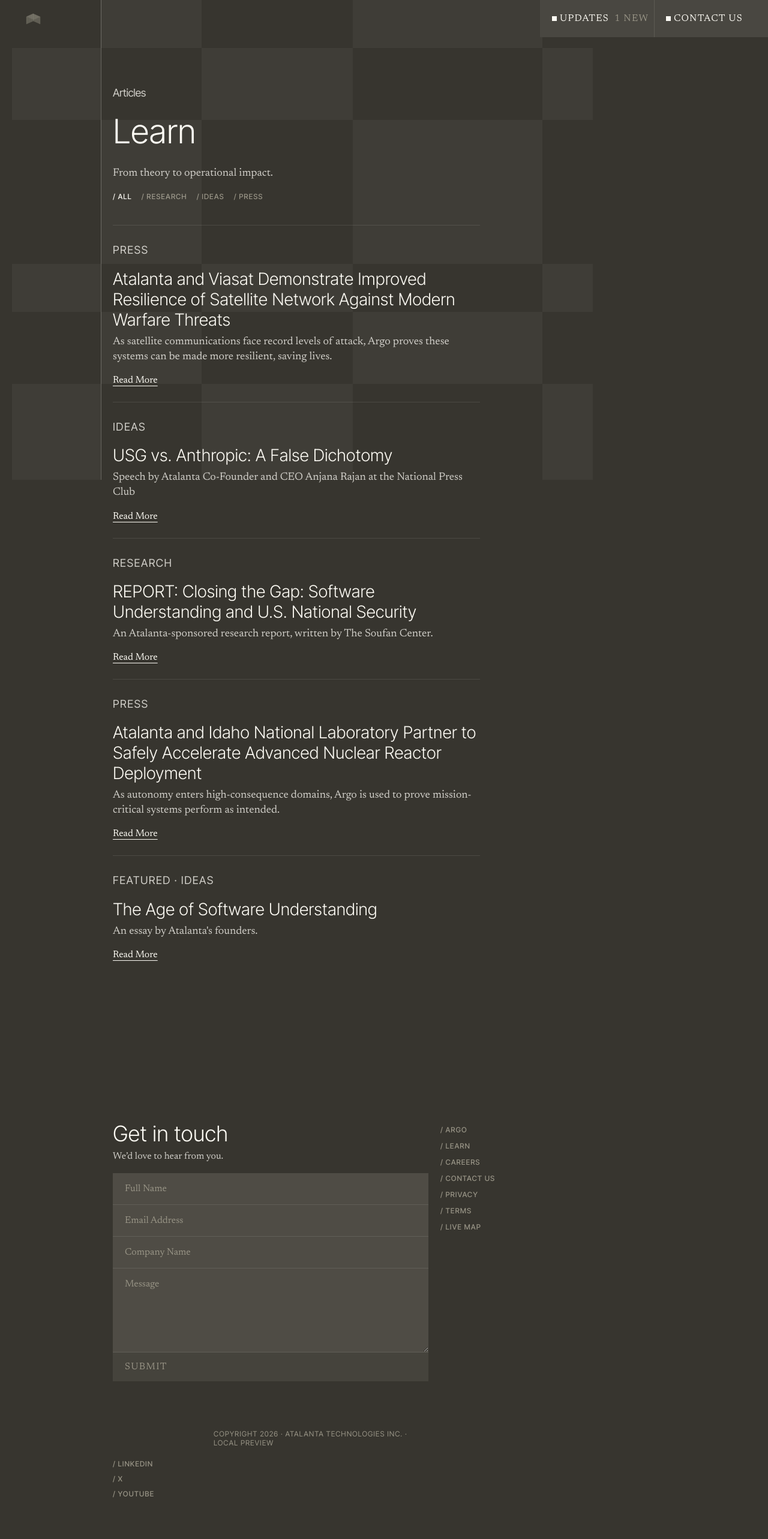
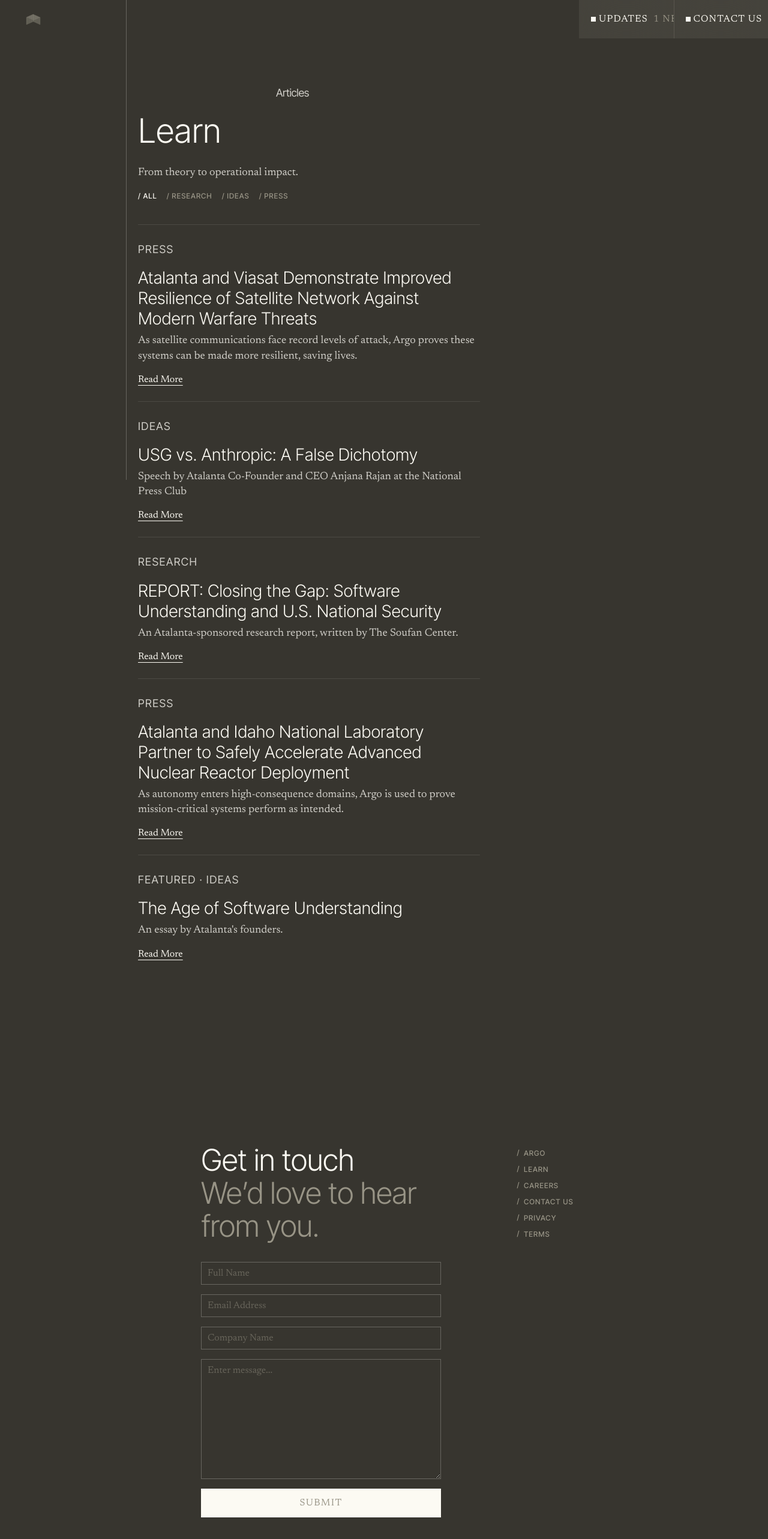
Before and after one commit to BorelSigmaInc/ArgoSea, a Next.js app in the folder frontend/: page /articles/all/1 in a window 1280 px wide. Shown: the top 2566 px of the page at 60% size. Built offline with nearby package versions, Linux system fonts and the light colour scheme.

Commit message:
Match Atalanta layout chrome: 12-col grid, hidden pattern, two-tone hero.
Align header/modals, problem text colors, forms, and footer with the live source structure.

```diff
--- a/frontend/app/atalanta.css
+++ b/frontend/app/atalanta.css
@@ -7,18 +7,22 @@
   --at-grey-1: #989486;
   --at-grey-1-a15: color-mix(in srgb, #989486 15%, transparent);
   --at-grey-1-a25: color-mix(in srgb, #989486 25%, transparent);
+  --at-grey-1-a50: color-mix(in srgb, #989486 50%, transparent);
   --at-grey-2: #d0cec8;
   --at-yellow: #f7f781;
-  --at-pattern: color-mix(in srgb, #fcfaf3 4.5%, transparent);
+  --at-pattern: #413f39;
   --scrollbar: 0px;
   --at-margin: 20px;
   --at-gutter: 20px;
   --at-header: 62px;
-  --at-column: calc((100vw - var(--scrollbar) - 2 * var(--at-margin) - 14 * var(--at-gutter)) / 15);
+  --at-columns: 12;
+  --at-container: calc((100 * var(--vw, 1vw)) - (2 * var(--at-margin)));
+  --at-column: calc((1 / var(--at-columns)) * (var(--at-container) - ((var(--at-columns) - 1) * var(--at-gutter))));
   --at-sidebar: calc(2 * var(--at-column) + var(--at-gutter));
-  --at-content: calc(11 * var(--at-column) + 10 * var(--at-gutter));
-  --at-modal-w: max(calc(4 * var(--at-column) + 3 * var(--at-gutter) + var(--at-margin)), 380px);
+  --at-content: calc(10 * var(--at-column) + 9 * var(--at-gutter));
+  --at-modal-w: max(calc(3 * var(--at-column) + 2 * var(--at-gutter) + var(--at-margin)), 280px);
   --at-ease: cubic-bezier(.33, 1, .68, 1);
+  --at-blur: blur(40px);
 }
 
 @media (max-width: 800px) {
@@ -26,9 +30,10 @@
     --at-margin: 12px;
     --at-gutter: 12px;
     --at-header: 46px;
-    --at-column: calc((100vw - var(--scrollbar) - 2 * var(--at-margin) - 13 * var(--at-gutter)) / 14);
-    --at-sidebar: calc(1 * var(--at-column) + var(--at-gutter));
-    --at-modal-w: max(calc(4 * var(--at-column) + 2 * var(--at-gutter) + var(--at-margin)), 168px);
+    --at-columns: 6;
+    --at-sidebar: var(--at-column);
+    --at-content: calc(5 * var(--at-column) + 4 * var(--at-gutter));
+    --at-modal-w: max(calc(3 * var(--at-column) + 2 * var(--at-gutter) + var(--at-margin)), 0px);
   }
 }
 
@@ -82,9 +87,39 @@
 .at-pattern {
   position: fixed;
   inset: 0;
-  z-index: 1;
+  z-index: 20;
   pointer-events: none;
+  padding: 0 var(--at-margin);
+  opacity: 0;
+  transition: opacity 0.2s linear;
+}
+
+html.at-transitioning .at-pattern {
   opacity: 1;
+}
+
+.at-pattern-grid {
+  display: grid;
+  width: 100%;
+  height: 100%;
+}
+
+.at-pattern-cell {
+  background: var(--at-pattern);
+  opacity: 0;
+}
+
+html.at-transitioning .at-pattern-cell {
+  animation: atCellIn 0.55s var(--at-ease) both;
+}
+
+html.at-transitioning .at-pattern-cell:nth-child(odd) { animation-delay: 0.04s; }
+html.at-transitioning .at-pattern-cell:nth-child(3n) { animation-delay: 0.08s; }
+
+@keyframes atCellIn {
+  from { opacity: 0; }
+  40% { opacity: 1; }
+  to { opacity: 0; }
 }
 
 .at-page-flash {
@@ -120,17 +155,6 @@
   transform: none;
 }
 
-.at-pattern-grid {
-  display: grid;
-  width: 100%;
-  height: 100%;
-  padding: 0 var(--at-margin);
-}
-
-.at-pattern-cell {
-  background: var(--at-pattern);
-}
-
 .at-vline {
   position: fixed;
   top: 0;
@@ -151,6 +175,7 @@
   padding-left: var(--at-margin);
   display: grid;
   grid-template-columns: var(--at-sidebar) 1fr var(--at-modal-w);
+  gap: var(--at-gutter);
   align-items: stretch;
 }
 
@@ -278,10 +303,10 @@
   display: flex;
   width: 50%;
   height: 100%;
-  padding: 0 0 0 20px;
-  background: color-mix(in srgb, #fcfaf3 9%, #37352f);
+  padding: 24px 0 24px 20px;
+  background: var(--at-grey-1-a15);
   color: var(--at-white);
-  backdrop-filter: blur(40px);
+  backdrop-filter: var(--at-blur);
   overflow: hidden;
 }
 
@@ -316,84 +341,133 @@
 .at-update p { margin: 0 0 16px; font-size: 14px; }
 .at-update .at-more { color: var(--at-white); text-decoration: underline; text-underline-offset: 4px; }
 
-.at-form { display: flex; flex-direction: column; }
-.at-form input, .at-form textarea {
+.at-form { display: flex; flex-direction: column; gap: 1px; }
+.at-form.compact input,
+.at-form.compact textarea {
   width: 100%;
   padding: 18px 20px;
   background: var(--at-grey-1-a25);
   color: var(--at-white);
-  border-bottom: 1px solid var(--at-white-a10);
+  backdrop-filter: var(--at-blur);
 }
-.at-form input::placeholder, .at-form textarea::placeholder { color: var(--at-grey-1); }
-.at-form textarea { min-height: 140px; resize: vertical; }
+.at-form.default {
+  gap: 16px;
+}
+.at-form.default input {
+  width: 100%;
+  padding: 10px;
+  background: transparent;
+  color: var(--at-white);
+  border: 1px solid var(--at-white-a25);
+}
+.at-form.default textarea {
+  width: 100%;
+  min-height: 200px;
+  padding: 10px;
+  resize: vertical;
+  background: transparent;
+  color: var(--at-white);
+  border: 1px solid var(--at-white-a25);
+}
+.at-form input::placeholder,
+.at-form textarea::placeholder { color: var(--at-grey-1-a50); }
+.at-form.default input:hover,
+.at-form.default textarea:hover,
+.at-form.default input:focus,
+.at-form.default textarea:focus {
+  border-color: var(--at-grey-1);
+  outline: none;
+}
 .at-submit {
   padding: 16px 20px;
-  background: var(--at-grey-1-a15);
-  color: var(--at-white);
+  background: var(--at-white);
+  color: var(--at-black);
   font-family: var(--at-head), sans-serif;
   font-size: 12px;
   letter-spacing: 0.08em;
   text-transform: uppercase;
+  text-align: center;
+  transition: background-color 0.25s var(--at-ease);
+}
+.at-submit:hover { background: var(--at-grey-2); }
+.at-form.compact .at-submit {
+  background: var(--at-grey-1-a15);
+  color: var(--at-white);
   text-align: left;
 }
-.at-submit:hover { background: var(--at-grey-1-a25); }
-.at-success { padding: 24px 20px; color: var(--at-white); }
+.at-form.compact .at-submit:hover { background: var(--at-grey-1-a25); }
+.at-success { padding: 24px 0; color: var(--at-white); font-family: var(--at-head), sans-serif; font-weight: 300; font-size: 36px; line-height: 1.1; }
 
 .at-hero {
   position: relative;
   z-index: 2;
-  min-height: 100vh;
+  min-height: 100lvh;
   width: 100%;
-  padding: calc(var(--at-header) + 72px) var(--at-margin) 0;
+  padding: calc(var(--at-header) + 100px) 0 0;
   display: grid;
-  grid-template-columns: var(--at-sidebar) var(--at-content);
-  gap: var(--at-gutter);
+  grid-template-columns: 1fr;
+  grid-template-rows: auto auto 1fr;
 }
 
-.at-hero > * { grid-column: 2; }
-
 .at-kicker {
-  margin: 0 0 28px;
+  margin: 0 0 50px;
+  padding-left: calc(var(--at-margin) + var(--at-sidebar) + var(--at-gutter));
+  padding-right: var(--at-margin);
   color: var(--at-white);
   font-family: var(--at-head), sans-serif;
   font-weight: 400;
-  font-size: 28px;
+  font-size: 24px;
+  letter-spacing: -0.02em;
+  line-height: 1;
+  height: 24px;
+}
+
+.at-hero h1,
+.at-hero-title {
+  margin: 0 0 50px;
+  padding-left: calc(var(--at-margin) + var(--at-sidebar) + var(--at-gutter));
+  padding-right: var(--at-margin);
+  max-width: 120ch;
+  color: var(--at-grey-1);
+  font-family: var(--at-head), sans-serif;
+  font-weight: 300;
+  font-size: 64px;
+  line-height: 1.1;
   letter-spacing: -0.02em;
 }
 
-.at-hero h1 {
-  margin: 0 0 36px;
-  max-width: 14.85em;
+.at-hero-title .at-mark {
   color: var(--at-white);
-  font-family: var(--at-head), sans-serif;
-  font-weight: 300;
-  font-size: clamp(44px, 4.2vw, 64px);
-  line-height: 1.08;
-  letter-spacing: -0.04em;
 }
 
-.at-hero-stage { position: relative; }
+.at-hero-stage {
+  position: relative;
+  width: 100%;
+  display: grid;
+}
 
 .at-lede {
-  position: absolute;
-  top: 28px;
-  left: 0;
+  position: relative;
   z-index: 3;
-  max-width: 34rem;
-  margin: 0;
+  grid-area: 1 / 1;
+  margin: 20px 0 0;
+  padding-left: calc(var(--at-margin) + var(--at-sidebar) + var(--at-gutter));
+  padding-right: var(--at-margin);
+  max-width: 40ch;
   color: var(--at-grey-2);
   font-size: 18px;
-  line-height: 1.35;
+  line-height: 1.25;
 }
 
 .at-media {
   position: relative;
   z-index: 1;
-  width: 100vw;
-  margin-left: calc(-1 * (var(--at-margin) + var(--at-sidebar) + var(--at-gutter)));
+  grid-area: 1 / 1;
+  width: 100%;
   height: min(78vh, 860px);
   overflow: hidden;
   background: #1a1916;
+  margin-left: 0;
 }
 
 .at-player,
@@ -529,17 +603,22 @@
   top: calc(var(--at-header) + 24px);
 }
 
-.at-copy { max-width: 46rem; }
-.at-copy p { margin: 0 0 1.15em; font-size: 18px; line-height: 1.35; color: var(--at-grey-2); }
+.at-copy { max-width: calc(6 * var(--at-column) + 6 * var(--at-gutter)); }
+.at-copy p { margin: 0 0 1.15em; font-family: var(--at-head), sans-serif; font-weight: 300; font-size: 50px; line-height: 1.1; letter-spacing: -0.02em; }
 .at-copy p:last-child { margin-bottom: 0; }
+.at-copy-reveal .c1 { color: var(--at-grey-1); }
+.at-copy-reveal .c2 { color: var(--at-grey-2); }
+.at-copy-reveal .c3 { color: var(--at-white); }
+
+.at-mark { color: var(--at-white); }
 
 .at-product {
   position: relative;
   z-index: 2;
   width: 100%;
-  padding: 80px var(--at-margin) 20px;
+  padding: 100px var(--at-margin) 20px;
   display: grid;
-  grid-template-columns: var(--at-sidebar) var(--at-content);
+  grid-template-columns: var(--at-sidebar) 1fr;
   gap: var(--at-gutter);
 }
 
@@ -547,17 +626,17 @@
 
 .at-product h2 {
   margin: 0 0 12px;
-  color: var(--at-white);
+  color: var(--at-grey-1);
   font-family: var(--at-head), sans-serif;
   font-weight: 300;
   font-size: 50px;
-  letter-spacing: -0.03em;
+  letter-spacing: -0.02em;
   line-height: 1.1;
 }
 
-.at-product h2 em { font-style: normal; color: var(--at-grey-2); }
+.at-product h2 .at-mark { color: var(--at-white); }
 .at-product .at-sub { margin: 0 0 28px; color: var(--at-grey-1); font-size: 18px; }
-.at-product .at-body { max-width: 46rem; margin: 0 0 28px; color: var(--at-grey-2); font-size: 18px; line-height: 1.35; }
+.at-product .at-body { max-width: calc(6 * var(--at-column) + 5 * var(--at-gutter)); margin: 0 0 28px; color: var(--at-grey-2); font-size: 18px; line-height: 1.25; }
 
 .at-cta {
   color: var(--at-white);
@@ -568,12 +647,14 @@
 
 .at-wide {
   position: relative;
-  width: 100vw;
+  width: 100%;
   margin-left: calc(-1 * (var(--at-margin) + var(--at-sidebar) + var(--at-gutter)));
-  height: min(64vh, 640px);
+  width: calc(100% + var(--at-margin) + var(--at-sidebar) + var(--at-gutter) + var(--at-margin));
+  height: min(70vh, 720px);
   overflow: hidden;
   background: #1a1916;
-  margin-bottom: 24px;
+  margin-top: 28px;
+  margin-bottom: 0;
 }
 .at-wide mux-player, .at-wide video, .at-wide img {
   width: 100%;
@@ -585,37 +666,47 @@
 .at-footer {
   position: relative;
   z-index: 2;
-  padding: 160px var(--at-margin) 20px;
-  min-height: 100vh;
+  padding: 200px var(--at-margin) 20px;
+  min-height: 100svh;
   display: flex;
   flex-direction: column;
 }
 
 .at-footer-grid {
   display: grid;
-  grid-template-columns: var(--at-sidebar) 1fr 1fr;
-  gap: var(--at-gutter);
+  grid-template-columns: var(--at-sidebar) calc(4 * var(--at-column) + 3 * var(--at-gutter)) calc(4 * var(--at-column) + 3 * var(--at-gutter));
+  gap: calc(var(--at-column) + 2 * var(--at-gutter));
 }
 
 .at-footer h3 {
-  margin: 0 0 8px;
-  color: var(--at-white);
-  font-family: var(--at-head), sans-serif;
-  font-weight: 300;
-  font-size: 36px;
-}
-
-.at-footer .at-fine { color: var(--at-grey-2); margin: 0 0 20px; }
-.at-footer-nav { display: flex; flex-direction: column; align-items: flex-start; gap: 12px; padding-top: 8px; }
-.at-socials { display: flex; flex-direction: column; gap: 10px; margin-top: 20px; }
-.at-copyr { margin-top: 80px; padding-left: calc(var(--at-sidebar) + var(--at-gutter)); font-size: 12px; letter-spacing: 0.08em; text-transform: uppercase; font-family: var(--at-head), sans-serif; }
-.at-wordmark {
-  margin-top: auto;
-  padding: 120px 0 12px;
+  margin: 0 0 32px;
   color: var(--at-grey-1);
   font-family: var(--at-head), sans-serif;
   font-weight: 300;
-  font-size: clamp(64px, 16vw, 220px);
+  font-size: 50px;
+  line-height: 1.1;
+  letter-spacing: -0.02em;
+}
+
+.at-footer h3 .at-mark { color: var(--at-white); }
+.at-footer-nav { display: flex; flex-direction: column; align-items: flex-start; gap: 12px; padding-top: 8px; }
+.at-socials { display: flex; flex-direction: column; gap: 12px; margin-top: 24px; }
+.at-copyr {
+  margin-top: 80px;
+  color: var(--at-grey-2);
+  font-size: 12px;
+  letter-spacing: 0.08em;
+  text-transform: uppercase;
+  font-family: var(--at-head), sans-serif;
+  line-height: 1.4;
+}
+.at-wordmark {
+  margin-top: auto;
+  padding: 200px 0 12px;
+  color: var(--at-grey-1);
+  font-family: var(--at-head), sans-serif;
+  font-weight: 300;
+  font-size: clamp(64px, 14vw, 180px);
   line-height: 0.82;
   letter-spacing: -0.05em;
 }
@@ -697,22 +788,32 @@
 
 @media (max-width: 800px) {
   .at-nav { display: none; }
-  .at-burger { display: flex; align-items: center; }
+  .at-burger { display: flex; align-items: center; height: 100%; }
   .at-mobile { display: flex; }
-  .at-hero,
+  .at-kicker,
+  .at-hero-title,
+  .at-lede {
+    padding-left: calc(var(--at-margin) + var(--at-sidebar) + var(--at-gutter));
+  }
+  .at-kicker { margin-bottom: 24px; height: 20px; font-size: 20px; }
+  .at-hero { padding-top: calc(var(--at-header) + 80px); }
+  .at-hero-title { margin-bottom: 24px; font-size: 40px; line-height: 1.05; }
   .at-section,
   .at-product {
     grid-template-columns: 1fr;
     padding-left: calc(var(--at-margin) + var(--at-sidebar) + var(--at-gutter));
   }
-  .at-hero > *,
   .at-product > * { grid-column: 1; }
-  .at-hero h1 { max-width: none; font-size: 40px; }
-  .at-footer-grid { grid-template-columns: 1fr; }
+  .at-copy p { font-size: 28px; }
+  .at-product h2 { font-size: 28px; }
+  .at-footer { padding-top: 50px; }
+  .at-footer-grid { grid-template-columns: 1fr; gap: 80px; }
+  .at-footer h3 { font-size: 28px; }
   .at-side { position: static; padding-left: 0; margin-bottom: 24px; }
   .at-inner { padding-left: calc(var(--at-margin) + var(--at-sidebar) + 8px); }
   .at-media, .at-wide { height: 56vh; }
-  .at-wordmark { font-size: 18vw; padding-top: 64px; }
+  .at-wide { margin-left: calc(-1 * (var(--at-margin) + var(--at-sidebar) + var(--at-gutter))); width: calc(100% + var(--at-margin) + var(--at-sidebar) + var(--at-gutter) + var(--at-margin)); }
+  .at-wordmark { display: none; }
   .at-modals { min-width: 0; }
-  .at-modal-btn { padding: 14px 10px; }
+  .at-page .at-modal-btn { padding: 14px 10px; }
 }
--- a/frontend/components/atalanta/ContactForm.jsx
+++ b/frontend/components/atalanta/ContactForm.jsx
@@ -8,7 +8,7 @@
   if (sent) {
     return (
       <div className="at-success">
-        <p>Inquiry received!</p>
+        <p><span className="at-mark">Inquiry received!</span></p>
         <p>We’ll be in touch shortly.</p>
       </div>
     );
@@ -16,17 +16,17 @@
 
   return (
     <form
-      className="at-form"
+      className={`at-form ${compact ? "compact" : "default"}`}
       onSubmit={(e) => {
         e.preventDefault();
         setSent(true);
       }}
     >
-      <input name="name" required placeholder="Full Name" autoComplete="name" />
-      <input name="email" type="email" required placeholder="Email Address" autoComplete="email" />
-      <input name="company" placeholder="Company Name" autoComplete="organization" />
-      <textarea name="message" required placeholder="Message" />
-      <button className="at-submit" type="submit">{compact ? "Submit" : "Submit"}</button>
+      <input name="name" required placeholder="Full Name" autoComplete="name" aria-label="Full Name" />
+      <input name="email" type="email" required placeholder="Email Address" autoComplete="email" aria-label="Email Address" />
+      <input name="company" required placeholder="Company Name" autoComplete="organization" aria-label="Company Name" />
+      <textarea name="message" required placeholder="Enter message..." aria-label="Message" />
+      <button className="at-submit" type="submit">Submit</button>
     </form>
   );
 }
--- a/frontend/components/atalanta/Footer.jsx
+++ b/frontend/components/atalanta/Footer.jsx
@@ -7,27 +7,39 @@
       <div className="at-footer-grid">
         <div />
         <div>
-          <h3>Get in touch</h3>
-          <p className="at-fine">We’d love to hear from you.</p>
+          <h3>
+            <span className="at-mark">Get in touch</span>
+            <br />
+            We’d love to hear from you.
+          </h3>
           <ContactForm />
-          <p className="at-copyr">Copyright 2026 · Atalanta Technologies Inc. · local preview</p>
+          <p className="at-copyr">
+            COPYRIGHT 2026
+            <br />
+            ATALANTA TECHNOLOGIES INC.
+          </p>
           <div className="at-socials">
-            <a className="at-link" href="https://www.linkedin.com/company/atalanta-technologies/" target="_blank" rel="noreferrer">/ LinkedIn</a>
-            <a className="at-link" href="https://x.com/AtalantaTech" target="_blank" rel="noreferrer">/ X</a>
-            <a className="at-link" href="https://www.youtube.com/@AtalantaTech" target="_blank" rel="noreferrer">/ YouTube</a>
+            <a className="at-link" href="https://www.linkedin.com/company/atalanta-technologies/" target="_blank" rel="noreferrer">
+              <span className="at-icon" aria-hidden="true">/</span> LinkedIn
+            </a>
+            <a className="at-link" href="https://x.com/AtalantaTech" target="_blank" rel="noreferrer">
+              <span className="at-icon" aria-hidden="true">/</span> X
+            </a>
+            <a className="at-link" href="https://www.youtube.com/@AtalantaTech" target="_blank" rel="noreferrer">
+              <span className="at-icon" aria-hidden="true">/</span> YouTube
+            </a>
           </div>
         </div>
         <nav className="at-footer-nav" aria-label="Footer">
-          <Link className="at-link" href="/argo">/ Argo</Link>
-          <Link className="at-link" href="/articles">/ Learn</Link>
-          <Link className="at-link" href="/careers">/ Careers</Link>
-          <Link className="at-link" href="/contact">/ Contact Us</Link>
-          <Link className="at-link" href="/privacy-policy">/ Privacy</Link>
-          <Link className="at-link" href="/terms-of-use">/ Terms</Link>
-          <Link className="at-link" href="/en/ais/home/centerx:13.2/centery:13.8/zoom:3">/ Live Map</Link>
+          <Link className="at-link" href="/argo"><span className="at-icon" aria-hidden="true">/</span> Argo</Link>
+          <Link className="at-link" href="/articles"><span className="at-icon" aria-hidden="true">/</span> Learn</Link>
+          <Link className="at-link" href="/careers"><span className="at-icon" aria-hidden="true">/</span> Careers</Link>
+          <Link className="at-link" href="/contact"><span className="at-icon" aria-hidden="true">/</span> Contact Us</Link>
+          <Link className="at-link" href="/privacy-policy"><span className="at-icon" aria-hidden="true">/</span> Privacy</Link>
+          <Link className="at-link" href="/terms-of-use"><span className="at-icon" aria-hidden="true">/</span> Terms</Link>
         </nav>
       </div>
-      <div className="at-wordmark">ATALANTA</div>
+      <div className="at-wordmark" aria-hidden="true">ATALANTA</div>
     </footer>
   );
 }
--- a/frontend/components/atalanta/PageMotion.jsx
+++ b/frontend/components/atalanta/PageMotion.jsx
@@ -5,13 +5,24 @@
 
 export default function PageMotion() {
   const path = usePathname();
-  const [flash, setFlash] = useState(true);
+  const [on, setOn] = useState(true);
 
   useEffect(() => {
-    setFlash(true);
-    const t = window.setTimeout(() => setFlash(false), 700);
-    return () => window.clearTimeout(t);
+    setOn(true);
+    document.documentElement.classList.add("at-transitioning");
+    const hide = window.setTimeout(() => {
+      setOn(false);
+      document.documentElement.classList.remove("at-transitioning");
+    }, 780);
+    return () => {
+      window.clearTimeout(hide);
+      document.documentElement.classList.remove("at-transitioning");
+    };
   }, [path]);
 
-  return <div className={`at-page-flash ${flash ? "is-on" : ""}`} aria-hidden="true" />;
+  return (
+    <>
+      <div className={`at-page-flash ${on ? "is-on" : ""}`} aria-hidden="true" />
+    </>
+  );
 }
```
Also changed, not shown: frontend/app/page.jsx (+14 -11 lines).
